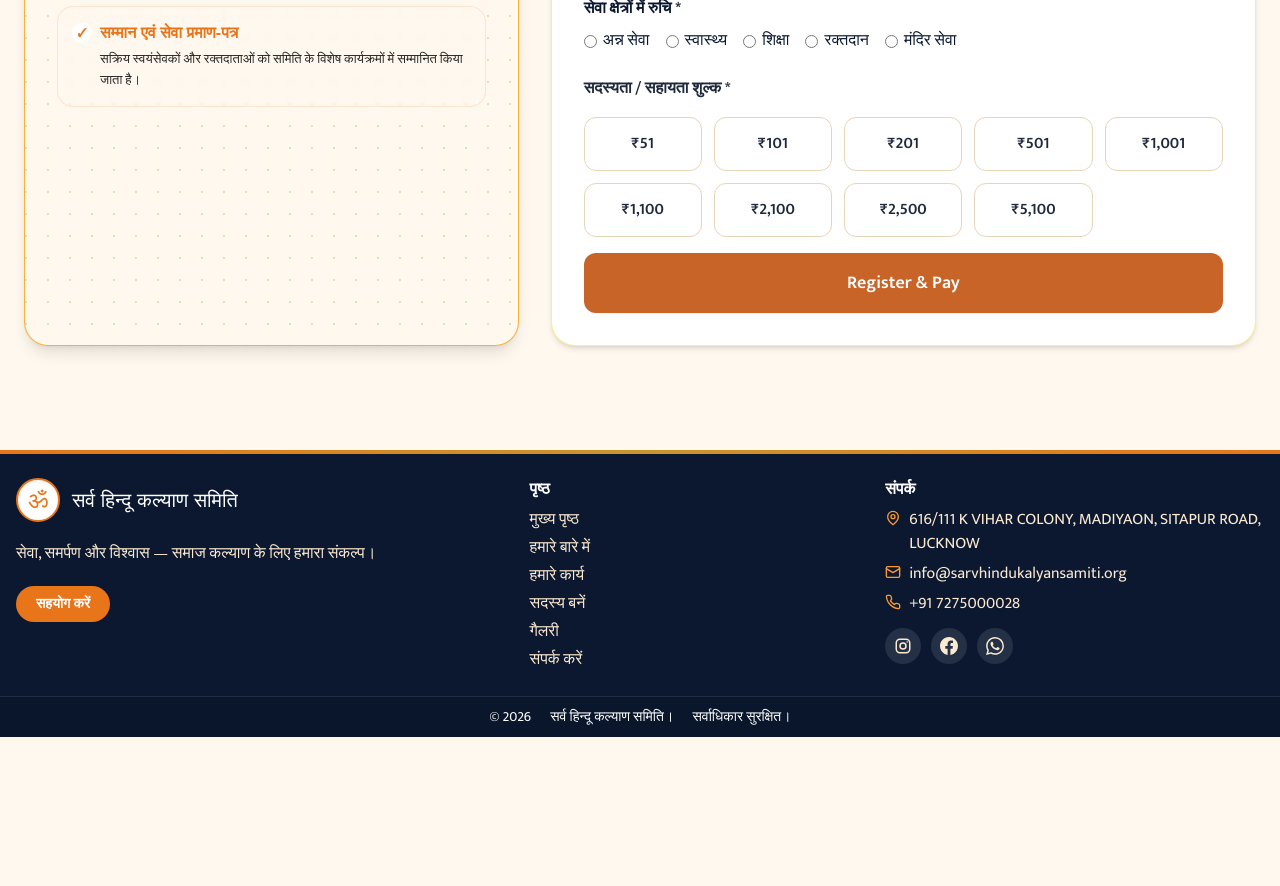
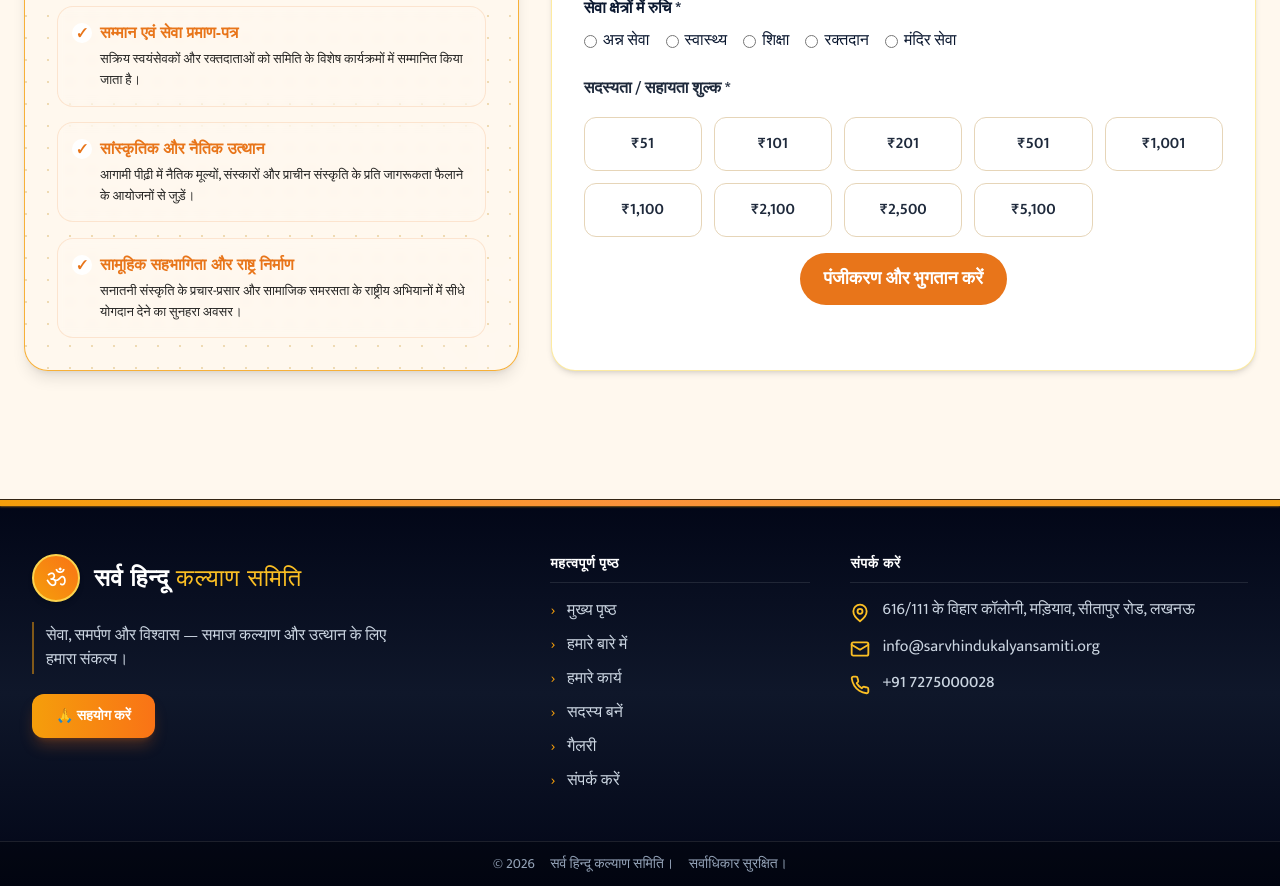
Before and after one commit to vasusthaliInfotech2026/sarvhindukalyansamiti, a Next.js app: page /join in a window 1280 px wide. Shown: the part 1380-2266 px from the top of the page. Before the commit the page ends 2117 px from the top, so only its background shows below. Built offline with nearby package versions, Linux system fonts and the light colour scheme; a web font is replaced by a local one.

Commit message:
ui and content changes

```diff
--- a/app/(website)/join/VolunteerForm.js
+++ b/app/(website)/join/VolunteerForm.js
@@ -217,8 +217,8 @@ export default function VolunteerForm() {
           </div>
         </div>
 
-        <button type="submit" disabled={loading} className="w-full rounded-xl bg-[#c86428] hover:bg-[#b05520] text-white font-semibold py-4 text-lg transition-colors shadow-sm">
-          {loading ? "प्रतीक्षा करें..." : "Register & Pay"}
+        <button type="submit" disabled={loading} className="btn btn-saffron w-fit block mx-auto text-lg py-3 mt-4">
+          {loading ? "प्रतीक्षा करें..." : "पंजीकरण और भुगतान करें"}
         </button>
       </form>
 
--- a/app/(website)/join/page.js
+++ b/app/(website)/join/page.js
@@ -55,8 +55,8 @@ const WHY_JOIN = [
     desc: "सनातन मूल्यों के संरक्षण के साथ-साथ समाज के अंतिम व्यक्ति तक सीधी सहायता पहुँचाने का अवसर।",
   },
   {
-    title: "100% पारदर्शिता एवं प्रामाणिकता",
-    desc: "आपके द्वारा दिए गए समय, कौशल और सहयोग का उपयोग सीधे ज़मीनी सेवा प्रकल्पों में होता है।",
+    title: "युवा एवं सामाजिक सहभागिता",
+    desc: "युवाओं को जोड़कर समाज में सकारात्मक बदलाव, सांस्कृतिक जागरण और जनजागरण अभियानों का सक्रिय हिस्सा बनाएं।",
   },
   {
     title: "आपातकालीन सेवा नेटवर्क",
@@ -65,6 +65,14 @@ const WHY_JOIN = [
   {
     title: "सम्मान एवं सेवा प्रमाण-पत्र",
     desc: "सक्रिय स्वयंसेवकों और रक्तदाताओं को समिति के विशेष कार्यक्रमों में सम्मानित किया जाता है।",
+  },
+  {
+    title: "सांस्कृतिक और नैतिक उत्थान",
+    desc: "आगामी पीढ़ी में नैतिक मूल्यों, संस्कारों और प्राचीन संस्कृति के प्रति जागरूकता फैलाने के आयोजनों से जुड़ें।",
+  },
+  {
+    title: "सामूहिक सहभागिता और राष्ट्र निर्माण",
+    desc: "सनातनी संस्कृति के प्रचार-प्रसार और सामाजिक समरसता के राष्ट्रीय अभियानों में सीधे योगदान देने का सुनहरा अवसर।",
   },
 ];
 
--- a/components/Footer.js
+++ b/components/Footer.js
@@ -1,15 +1,14 @@
 import Link from "next/link";
-
 
 const CONTACT = {
   phone: "+91 7275000028",
   phoneRaw: "917275000028",
   email: "info@sarvhindukalyansamiti.org",
-  address: "616/111 K VIHAR COLONY, MADIYAON, SITAPUR ROAD, LUCKNOW",
+  address: "616/111 के विहार कॉलोनी, मड़ियाव, सीतापुर रोड, लखनऊ",
   mapQuery: "616/111 K VIHAR COLONY, MADIYAON, SITAPUR ROAD, LUCKNOW",
   instagram: "https://www.instagram.com/yourpage",
   facebook: "https://www.facebook.com/yourpage",
-  waText: "नमस्ते, मुझे सर्व हिन्दू  कल्याण समिति के बारे में जानकारी चाहिए।",
+  waText: "नमस्ते, मुझे सर्व हिन्दू कल्याण समिति के बारे में जानकारी चाहिए।",
 };
 
 const LINKS = [
@@ -22,80 +21,127 @@ const LINKS = [
 ];
 
 const ext = { target: "_blank", rel: "noopener noreferrer" };
+
 const Ico = ({ children }) => (
-  <svg viewBox="0 0 24 24" fill="none" stroke="currentColor" strokeWidth="2" strokeLinecap="round" strokeLinejoin="round" className="mt-0.5 h-4 w-4 shrink-0 text-saffron-light" aria-hidden="true">{children}</svg>
+  <svg viewBox="0 0 24 24" fill="none" stroke="currentColor" strokeWidth="2.2" strokeLinecap="round" strokeLinejoin="round" className="mt-1 h-5 w-5 shrink-0 text-amber-400 group-hover:scale-110 transition-transform" aria-hidden="true">{children}</svg>
 );
 
 export default function Footer() {
   const mapUrl = `https://www.google.com/maps/search/?api=1&query=${encodeURIComponent(CONTACT.mapQuery)}`;
   const waUrl = `https://wa.me/${CONTACT.phoneRaw}?text=${encodeURIComponent(CONTACT.waText)}`;
-  const rowCls = "flex items-start gap-2 transition hover:text-saffron-light";
-  const socialCls = "grid h-9 w-9 place-items-center rounded-full bg-white/10 text-sandal transition duration-300 hover:-translate-y-1 hover:bg-saffron hover:text-white";
+  const rowCls = "group flex items-start gap-3 transition-all duration-200 hover:translate-x-1 hover:text-amber-300";
+  const socialCls = "grid h-10 w-10 place-items-center rounded-full bg-white/10 text-amber-200 border border-white/10 transition-all duration-300 hover:-translate-y-1.5 hover:bg-gradient-to-tr hover:from-amber-500 hover:to-orange-500 hover:text-white hover:shadow-lg hover:shadow-orange-500/30";
 
   return (
-    <footer className="mt-10 bg-navy-dark text-sandal">
-      <div className="h-1 bg-gradient-to-r from-saffron via-gold to-saffron" />
+    <footer className="relative mt-16 bg-gradient-to-b from-slate-950 via-slate-900 to-slate-950 text-slate-300 overflow-hidden border-t border-amber-500/20">
+      {/* Top Saffron/Gold Vibrant Border Line */}
+      <div className="h-1.5 bg-gradient-to-r from-amber-500 via-orange-400 to-amber-500 shadow-sm shadow-amber-500/50" />
 
-      <div className="mx-auto grid max-w-7xl gap-6 px-4 py-6 sm:grid-cols-2 lg:grid-cols-[1.5fr_1fr_1.2fr] lg:gap-10">
-        {/* परिचय + Support Our Work */}
-        <div>
-          <Link href="/" className="flex items-center gap-3 mb-5">
-          <span className="grid text-2xl bg-white border-2 rounded-full shadow-inner h-11 w-11 place-items-center border-saffron font-head text-saffron">ॐ</span>
-          <span className="text-lg leading-tight font-head text-white lg:text-base xl:text-xl">सर्व हिन्दू <br className="sm:hidden" /> कल्याण समिति</span>
+      {/* Decorative background ambient glow */}
+      <div className="absolute top-0 left-1/4 -z-10 h-96 w-96 rounded-full bg-amber-600/10 blur-3xl pointer-events-none" />
+      <div className="absolute bottom-0 right-1/4 -z-10 h-96 w-96 rounded-full bg-orange-600/10 blur-3xl pointer-events-none" />
+
+      <div className="mx-auto max-w-7xl px-4 py-12 sm:px-6 lg:px-8">
+        <div className="grid gap-10 sm:grid-cols-2 lg:grid-cols-[1.6fr_1fr_1.4fr]">
+
+          {/* Section 1: Logo, Tagline & CTA */}
+          <div className="space-y-5">
+            <Link href="/" className="inline-flex items-center gap-3.5 group">
+              <span className="grid text-2xl bg-gradient-to-tr from-amber-500 to-orange-500 border-2 rounded-full shadow-md h-12 w-12 place-items-center border-amber-300 font-head text-white group-hover:rotate-12 transition-transform duration-300">
+                ॐ
+              </span>
+              <span className="text-xl font-bold tracking-wide font-head text-white leading-tight lg:text-lg xl:text-2xl">
+                सर्व हिन्दू <br className="sm:hidden" /> <span className="text-amber-400 font-normal">कल्याण समिति</span>
+              </span>
             </Link>
 
-          <p className="mt-1.5 max-w-sm text-sm leading-relaxed sm:text-base">
-            सेवा, समर्पण और विश्वास — समाज कल्याण के लिए हमारा संकल्प।
+            <p className="max-w-sm text-sm leading-relaxed text-slate-300 sm:text-base border-l-2 border-amber-500/50 pl-3 py-0.5">
+              सेवा, समर्पण और विश्वास — समाज कल्याण और उत्थान के लिए हमारा संकल्प।
             </p>
-          <Link href="/donate" className="btn btn-saffron mt-5 animate-ring !px-5 !py-2 text-sm shadow-lg shadow-saffron/40">
-            सहयोग करें
+
+            <div>
+              <Link
+                href="/donate"
+                className="inline-flex items-center justify-center rounded-xl bg-gradient-to-r from-amber-500 to-orange-500 px-6 py-3 text-sm font-semibold text-white shadow-lg shadow-orange-500/25 transition-all duration-300 hover:shadow-orange-500/40 hover:-translate-y-0.5 active:translate-y-0"
+              >
+                🙏 सहयोग करें
               </Link>
             </div>
+          </div>
 
-
-        <div>
-          <p className="mb-1.5 font-semibold text-white">पृष्ठ</p>
-          <ul className="space-y-1 text-sm sm:text-base">
+          {/* Section 2: Quick Links */}
+          <div className="lg:pl-6">
+            <p className="mb-4 font-semibold text-white tracking-wider text-xs sm:text-sm border-b border-white/10 pb-2">
+              महत्वपूर्ण पृष्ठ
+            </p>
+            <ul className="space-y-2.5 text-sm sm:text-base">
               {LINKS.map(([label, href]) => (
-              <li key={href}><Link href={href} className="transition hover:text-saffron-light">{label}</Link></li>
+                <li key={href}>
+                  <Link
+                    href={href}
+                    className="inline-block transition-all duration-200 hover:text-amber-300 hover:translate-x-1 text-slate-300"
+                  >
+                    <span className="text-amber-500 mr-2">›</span> {label}
+                  </Link>
+                </li>
               ))}
             </ul>
           </div>
 
+          {/* Section 3: Contact & Social Media */}
+          <div className="space-y-4 text-sm sm:text-base">
+            <p className="mb-4 font-semibold text-white tracking-wider text-xs sm:text-sm border-b border-white/10 pb-2">
+              संपर्क करें
+            </p>
 
-        <div className="text-sm sm:text-base">
-          <p className="mb-1.5 font-semibold text-white">संपर्क</p>
-          <div className="space-y-1.5">
+            <div className="space-y-3">
               <a href={mapUrl} {...ext} className={rowCls}>
-              <Ico><path d="M20 10c0 6-8 12-8 12s-8-6-8-12a8 8 0 0 1 16 0Z" /><circle cx="12" cy="10" r="3" /></Ico>
-              <span>{CONTACT.address}</span>
+                <Ico>
+                  <path d="M20 10c0 6-8 12-8 12s-8-6-8-12a8 8 0 0 1 16 0Z" /><circle cx="12" cy="10" r="3" />
+                </Ico>
+                <span className="text-slate-300 leading-snug">{CONTACT.address}</span>
               </a>
+
               <a href={`mailto:${CONTACT.email}`} className={rowCls}>
-              <Ico><rect x="2" y="4" width="20" height="16" rx="2" /><path d="m22 7-10 6L2 7" /></Ico>
-              <span className="break-all">{CONTACT.email}</span>
+                <Ico>
+                  <rect x="2" y="4" width="20" height="16" rx="2" /><path d="m22 7-10 6L2 7" />
+                </Ico>
+                <span className="break-all text-slate-300">{CONTACT.email}</span>
               </a>
+
               <a href={`tel:+${CONTACT.phoneRaw}`} className={rowCls}>
-              <Ico><path d="M22 16.92v3a2 2 0 0 1-2.18 2 19.79 19.79 0 0 1-8.63-3.07 19.5 19.5 0 0 1-6-6 19.79 19.79 0 0 1-3.07-8.67A2 2 0 0 1 4.11 2h3a2 2 0 0 1 2 1.72 12.84 12.84 0 0 0 .7 2.81 2 2 0 0 1-.45 2.11L8.09 9.91a16 16 0 0 0 6 6l1.27-1.27a2 2 0 0 1 2.11-.45 12.84 12.84 0 0 0 2.81.7A2 2 0 0 1 22 16.92z" /></Ico>
-              <span>{CONTACT.phone}</span>
+                <Ico>
+                  <path d="M22 16.92v3a2 2 0 0 1-2.18 2 19.79 19.79 0 0 1-8.63-3.07 19.5 19.5 0 0 1-6-6 19.79 19.79 0 0 1-3.07-8.67A2 2 0 0 1 4.11 2h3a2 2 0 0 1 2 1.72 12.84 12.84 0 0 0 .7 2.81 2 2 0 0 1-.45 2.11L8.09 9.91a16 16 0 0 0 6 6l1.27-1.27a2 2 0 0 1 2.11-.45 12.84 12.84 0 0 0 2.81.7A2 2 0 0 1 22 16.92z" />
+                </Ico>
+                <span className="text-slate-300 font-medium">{CONTACT.phone}</span>
               </a>
             </div>
 
-
-          <div className="mt-3 flex gap-2.5">
+            {/* Social Media Icons */}
+            {/* <div className="pt-2">
+              <p className="text-xs text-slate-400 mb-2">हमसे सोशल मीडिया पर जुड़ें:</p>
+              <div className="flex gap-3">
                 <a href={CONTACT.instagram} {...ext} aria-label="Instagram" className={socialCls}>
-              <svg viewBox="0 0 24 24" fill="none" stroke="currentColor" strokeWidth="2" strokeLinecap="round" strokeLinejoin="round" className="h-[18px] w-[18px]"><rect x="3" y="3" width="18" height="18" rx="5" /><circle cx="12" cy="12" r="4" /><circle cx="17.5" cy="6.5" r="1" fill="currentColor" stroke="none" /></svg>
+                  <svg viewBox="0 0 24 24" fill="none" stroke="currentColor" strokeWidth="2" strokeLinecap="round" strokeLinejoin="round" className="h-4 w-4"><rect x="3" y="3" width="18" height="18" rx="5" /><circle cx="12" cy="12" r="4" /><circle cx="17.5" cy="6.5" r="1" fill="currentColor" stroke="none" /></svg>
                 </a>
                 <a href={CONTACT.facebook} {...ext} aria-label="Facebook" className={socialCls}>
-              <svg viewBox="0 0 24 24" fill="currentColor" className="h-[18px] w-[18px]"><path d="M24 12.073c0-6.627-5.373-12-12-12s-12 5.373-12 12c0 5.99 4.388 10.954 10.125 11.854v-8.385H7.078v-3.47h3.047V9.43c0-3.007 1.792-4.669 4.533-4.669 1.312 0 2.686.235 2.686.235v2.953H15.83c-1.491 0-1.956.925-1.956 1.874v2.25h3.328l-.532 3.47h-2.796v8.385C19.612 23.027 24 18.062 24 12.073z" /></svg>
+                  <svg viewBox="0 0 24 24" fill="currentColor" className="h-4 w-4"><path d="M24 12.073c0-6.627-5.373-12-12-12s-12 5.373-12 12c0 5.99 4.388 10.954 10.125 11.854v-8.385H7.078v-3.47h3.047V9.43c0-3.007 1.792-4.669 4.533-4.669 1.312 0 2.686.235 2.686.235v2.953H15.83c-1.491 0-1.956.925-1.956 1.874v2.25h3.328l-.532 3.47h-2.796v8.385C19.612 23.027 24 18.062 24 12.073z" /></svg>
                 </a>
                 <a href={waUrl} {...ext} aria-label="WhatsApp" className={socialCls}>
-              <svg viewBox="0 0 24 24" fill="currentColor" className="h-[18px] w-[18px]"><path d="M17.472 14.382c-.297-.149-1.758-.867-2.03-.967-.273-.099-.471-.148-.67.15-.197.297-.767.966-.94 1.164-.173.199-.347.223-.644.075-.297-.15-1.255-.463-2.39-1.475-.883-.788-1.48-1.761-1.653-2.059-.173-.297-.018-.458.13-.606.134-.133.298-.347.446-.52.149-.174.198-.298.298-.497.099-.198.05-.371-.025-.52-.075-.149-.669-1.612-.916-2.207-.242-.579-.487-.5-.669-.51-.173-.008-.371-.01-.57-.01-.198 0-.52.074-.792.372-.272.297-1.04 1.016-1.04 2.479 0 1.462 1.065 2.875 1.213 3.074.149.198 2.096 3.2 5.077 4.487.709.306 1.262.489 1.694.625.712.227 1.36.195 1.871.118.571-.085 1.758-.719 2.006-1.413.248-.694.248-1.289.173-1.413-.074-.124-.272-.198-.57-.347m-5.421 7.403h-.004a9.87 9.87 0 01-5.031-1.378l-.361-.214-3.741.982.998-3.648-.235-.374a9.86 9.86 0 01-1.51-5.26c.001-5.45 4.436-9.884 9.888-9.884 2.64 0 5.122 1.03 6.988 2.898a9.825 9.825 0 012.893 6.994c-.003 5.45-4.437 9.884-9.885 9.884m8.413-18.297A11.815 11.815 0 0012.05 0C5.495 0 .16 5.335.157 11.892c0 2.096.547 4.142 1.588 5.945L.057 24l6.305-1.654a11.882 11.882 0 005.683 1.448h.005c6.554 0 11.89-5.335 11.893-11.893a11.821 11.821 0 00-3.48-8.413z" /></svg>
+                  <svg viewBox="0 0 24 24" fill="currentColor" className="h-4 w-4"><path d="M17.472 14.382c-.297-.149-1.758-.867-2.03-.967-.273-.099-.471-.148-.67.15-.197.297-.767.966-.94 1.164-.173.199-.347.223-.644.075-.297-.15-1.255-.463-2.39-1.475-.883-.788-1.48-1.761-1.653-2.059-.173-.297-.018-.458.13-.606.134-.133.298-.347.446-.52.149-.174.198-.298.298-.497.099-.198.05-.371-.025-.52-.075-.149-.669-1.612-.916-2.207-.242-.579-.487-.5-.669-.51-.173-.008-.371-.01-.57-.01-.198 0-.52.074-.792.372-.272.297-1.04 1.016-1.04 2.479 0 1.462 1.065 2.875 1.213 3.074.149.198 2.096 3.2 5.077 4.487.709.306 1.262.489 1.694.625.712.227 1.36.195 1.871.118.571-.085 1.758-.719 2.006-1.413.248-.694.248-1.289.173-1.413-.074-.124-.272-.198-.57-.347m-5.421 7.403h-.004a9.87 9.87 0 01-5.031-1.378l-.361-.214-3.741.982.998-3.648-.235-.374a9.86 9.86 0 01-1.51-5.26c.001-5.45 4.436-9.884 9.888-9.884 2.64 0 5.122 1.03 6.988 2.898a9.825 9.825 0 012.893 6.994c-.003 5.45-4.437 9.884-9.885 9.884m8.413-18.297A11.815 11.815 0 0012.05 0C5.495 0 .16 5.335.157 11.892c0 2.096.547 4.142 1.588 5.945L.057 24l6.305-1.654a11.882 11.882 0 005.683 1.448h.005c6.554 0 11.89-5.335 11.893-11.893a11.821 11.821 0 00-3.48-8.413z" /></svg>
                 </a>
               </div>
+            </div> */}
+
+          </div>
+
         </div>
       </div>
 
-      <p className="border-t border-white/10 bg-black/10 py-2.5 text-center text-sm text-white">© 2026 <span className="mx-2"></span> सर्व हिन्दू कल्याण समिति। <span className="mx-2"></span> सर्वाधिकार सुरक्षित।</p>
+      {/* Copyright Bar */}
+      <div className="border-t border-white/10 bg-black/30 py-3 text-center text-xs sm:text-sm text-slate-400">
+        <p>© 2026 &nbsp; &nbsp; सर्व हिन्दू कल्याण समिति। &nbsp; &nbsp; सर्वाधिकार सुरक्षित।</p>
+      </div>
     </footer>
   );
 }
```
Lines whose indentation alone changed are shown as unchanged.
